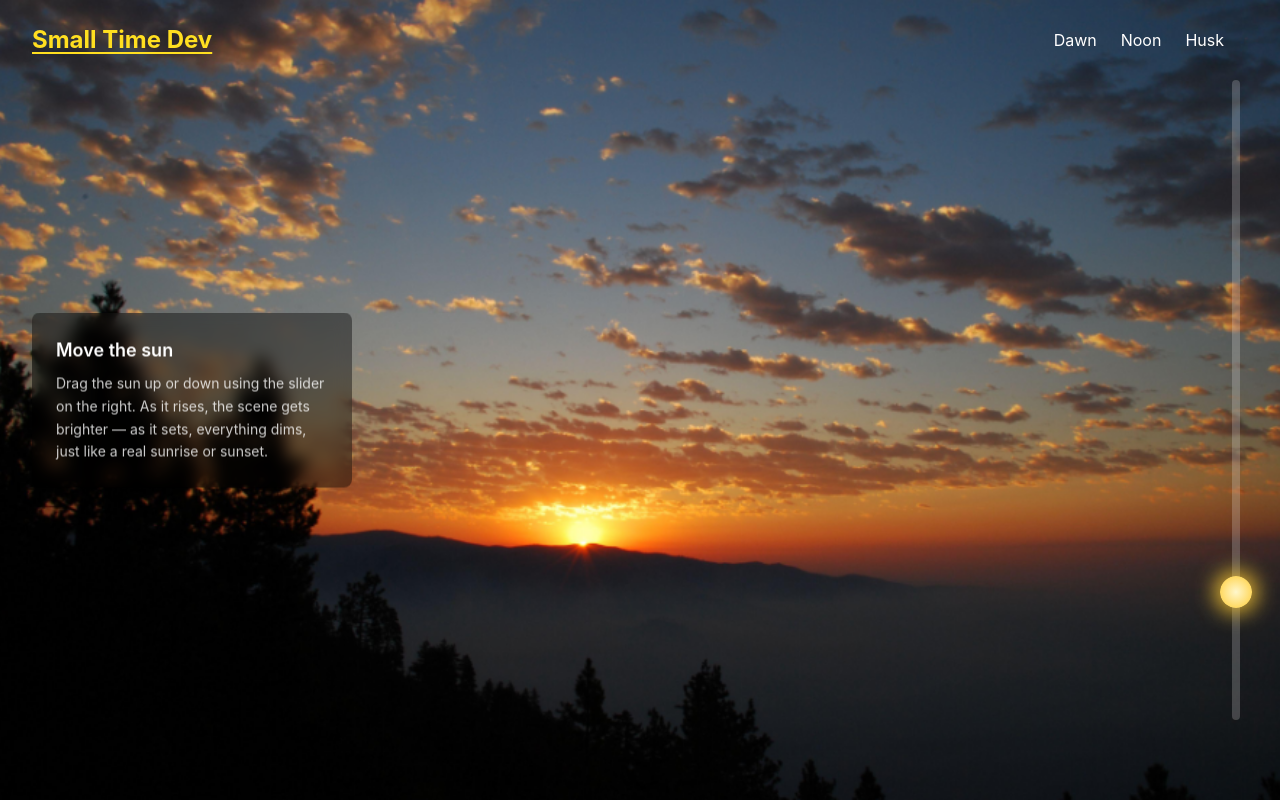
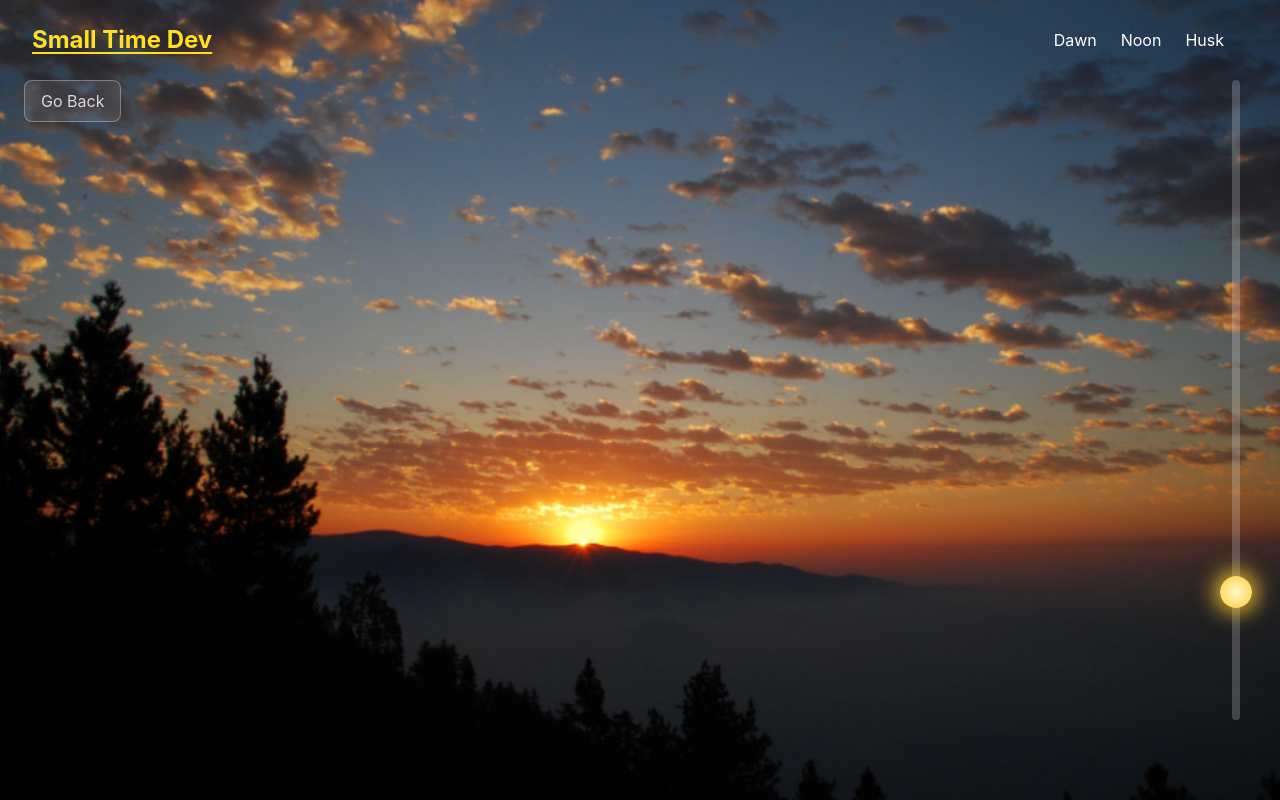
Before and after one commit to Mathieu-LaCite/morning, a React (Vite) app: page /dawn in a window 1280 px wide. Built offline with nearby package versions, Linux system fonts and the light colour scheme.

Commit message:
erased the sidebar, seemed unworthy for a user, the sun icon should be enough for them to understand it can be moved

```diff
--- a/src/components/SideBar.tsx
+++ /dev/null
@@ -1,15 +0,0 @@
-function InfoSidebar() {
-    //Simple siderbar to add a description
-  return (
-    <div className="absolute top-1/2 left-4 sm:left-6 md:left-8 -translate-y-1/2 z-20 max-w-[85vw] sm:max-w-xs bg-black/40 backdrop-blur-sm text-white p-4 sm:p-6 rounded-lg">
-      <h2 className="text-lg font-semibold mb-2">Move the sun</h2>
-      <p className="text-sm text-white/80 leading-relaxed">
-        Drag the sun up or down using the slider on the right. As it rises,
-        the scene gets brighter — as it sets, everything dims, just like a
-        real sunrise or sunset.
-      </p>
-    </div>
-  )
-}
-
-export default InfoSidebar
--- a/src/pages/Dawn.tsx
+++ b/src/pages/Dawn.tsx
@@ -2,7 +2,7 @@ import { useState } from 'react'
 import bg from '../assets/dawn2.png'
 import Header from '../components/Header'
 import SunSlider from '../components/SunSlider'
-import InfoSidebar from '../components/SideBar'
+import BackButton from '../components/BackButton'
 
 function App() {
   const [brightness, setBrightness] = useState(1)
@@ -21,9 +21,9 @@ function App() {
         filter: `brightness(${brightness})`,
       }}
     >
+      <BackButton/>
       <Header/>
       <SunSlider onPositionChange={handleSunMove} />
-      <InfoSidebar/>
     </div>
   )
 }
```
